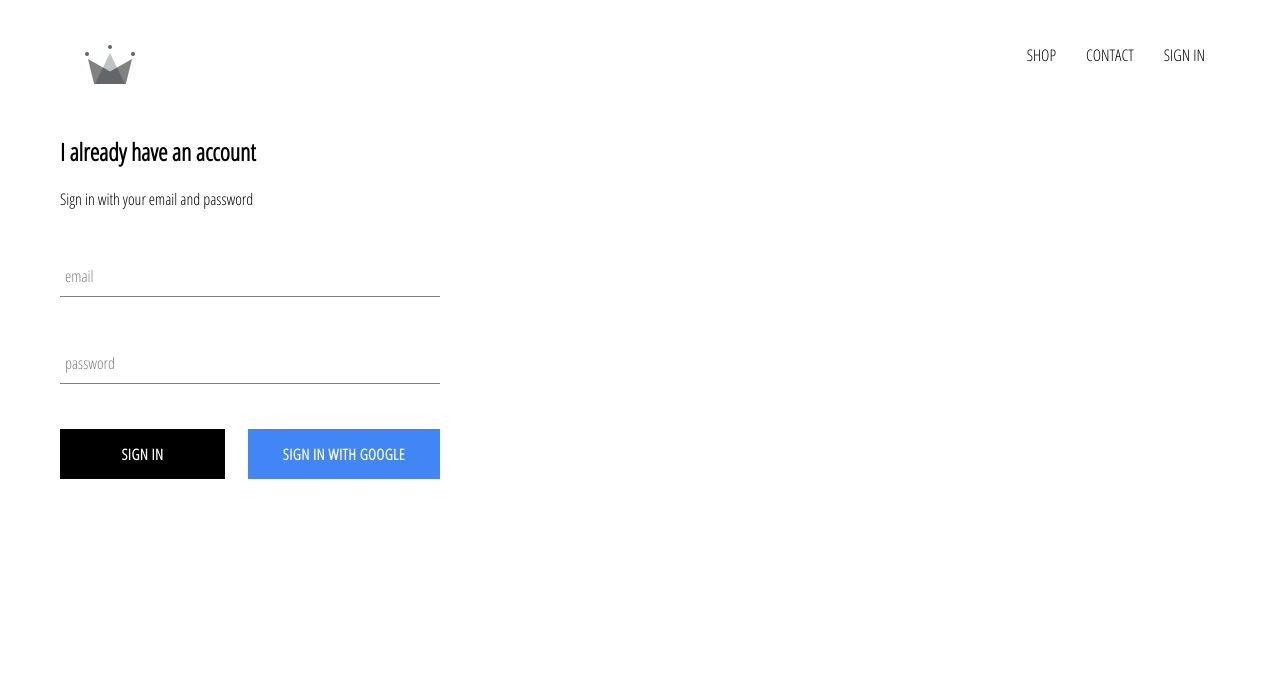
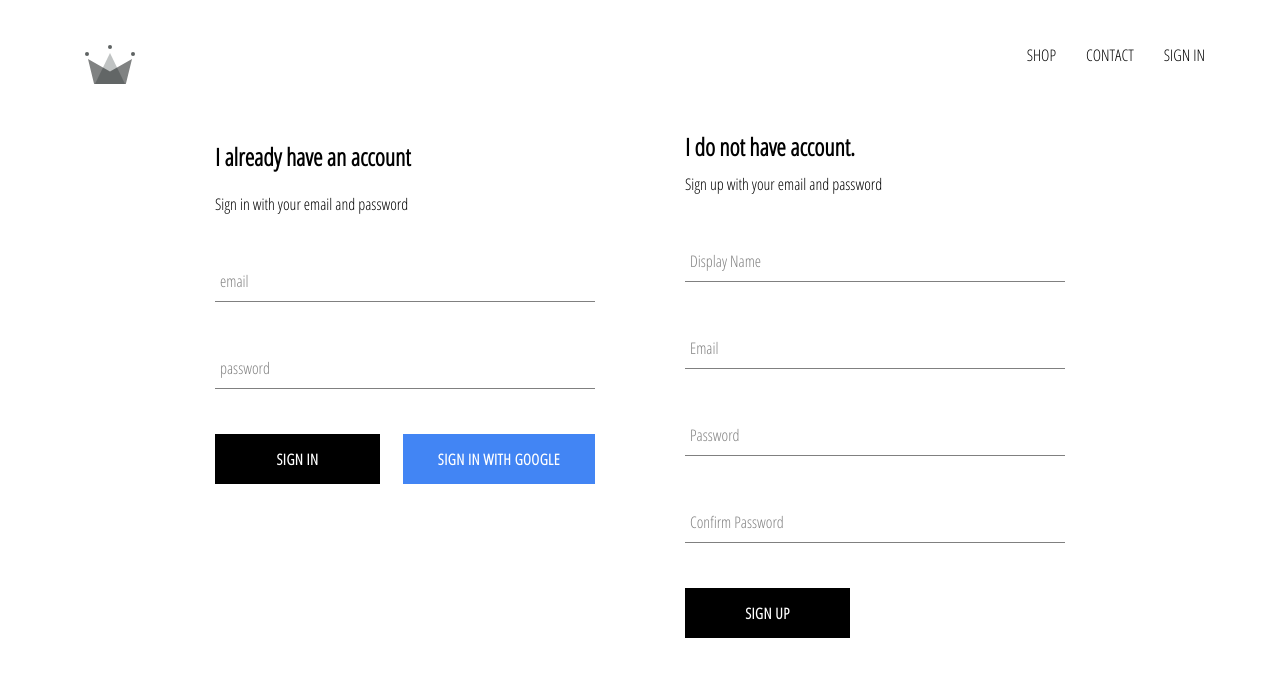
Before and after one commit to Rasila-Hirani/crwn-Eshop, a React (Create React App) app: page /signin in a window 1280 px wide. Shown: the top 676 px of the page. Built offline with nearby package versions, Linux system fonts and the light colour scheme; no server answers.

Commit message:
finishing signin and handlesubmit

```diff
--- a/src/App.js
+++ b/src/App.js
@@ -4,7 +4,7 @@
 import HomePage from './component/pages/homepage/homepage';
 import Header from './component/header/header';
 import ShopPage from './component/pages/shop/shop';
-import {auth} from './firebase/firebase.utils';
+import {auth, createUserProfileDocument} from './firebase/firebase.utils';
 import SignInSignUpPage from './component/pages/sigin-in-and-sign-up/sigin-in-and-sign-up';
 
 class App extends React.Component {
@@ -18,9 +18,19 @@
   unsubscriveFromAuth=null;
 
   componentDidMount(){
-  this.unsubscriveFromAuth = auth.onAuthStateChanged(user =>{
-      this.setState({currentUser:user});
-      console.log(user )
+  this.unsubscriveFromAuth = auth.onAuthStateChanged(async user =>{
+    if(user){
+      const userSnap =await createUserProfileDocument(user);
+      this.setState({
+        currentUser:{
+          id:userSnap.id,
+          ...userSnap.data()
+        }
+      })
+
+    }else{
+      this.setState({currentUser:user})
+    }
     })
   }
   componentWillUnmount(){
--- a/src/component/pages/sigin-in-and-sign-up/sigin-in-and-sign-up.jsx
+++ b/src/component/pages/sigin-in-and-sign-up/sigin-in-and-sign-up.jsx
@@ -1,12 +1,12 @@
 import React from 'react';
-
 import './sigin-in-and-sign-up.scss';
 import SignIn from '../../sign-in/sign-in';
+import SignUp from '../../sign-up/sign-up';
 
 const SignInSignUpPage =() =>(
     <div className="sign-in-and-sign-up">
         <SignIn/>
-
+        <SignUp/>
     </div>
 
 );
--- a/src/component/pages/sigin-in-and-sign-up/sigin-in-and-sign-up.scss
+++ b/src/component/pages/sigin-in-and-sign-up/sigin-in-and-sign-up.scss
@@ -0,0 +1,6 @@
+.sign-in-and-sign-up {
+    width: 850px;
+    display: flex;
+    justify-content: space-between;
+    margin: 30px auto;
+  }
--- a/src/component/sign-in/sign-in.jsx
+++ b/src/component/sign-in/sign-in.jsx
@@ -2,9 +2,10 @@
 import FormInput from '../form-input/form-input';
 import CustomButton from '../custom-button/custom-button';
 
-import { signInWithGoogle } from '../../firebase/firebase.utils';
+import { signInWithGoogle ,signInwithEmailPassword} from '../../firebase/firebase.utils';
 
 import './sign-in.scss'
+
 
 class SignIn extends React.Component{
     constructor(props){
@@ -17,7 +18,14 @@
     }
     handleSubmit=(e)=>{
         e.preventDefault();
-        this.setState({email:'',password:''})
+        const {email, password} = this.state;
+        try{
+            signInwithEmailPassword(email,password)
+            this.setState({email:'',password:''})
+        }catch(e){
+            console.log(e)
+        }
+
     }
     handleChange =(e)=>{
         const {name,value} = e.target;
--- /dev/null
+++ b/src/component/sign-up/sign-up.jsx
@@ -0,0 +1,88 @@
+import React from 'react';
+
+import FormInput from '../form-input/form-input';
+import CustomButton from '../custom-button/custom-button';
+import {signUpwithEmailAndPassword,createUserProfileDocument} from '../../firebase/firebase.utils';
+import './sign-up.scss';
+
+
+class SignUp extends React.Component{
+    constructor(){
+        super();
+
+        this.state={
+            displayName:'',
+            email:'',
+            password:'',
+            confirmPassword:''
+        }
+    }
+    handleSubmit = async event =>{
+        event.preventDefault();
+        const {displayName, email,password,confirmPassword}=this.state;
+        if(password !== confirmPassword){
+            alert("passwords don't match");
+            return;
+        }
+        try{
+      const user = await signUpwithEmailAndPassword(email,password,displayName);
+
+         await createUserProfileDocument(user,{displayName})
+           this.setState({
+            displayName:'',
+            email:'',
+            password:'',
+            confirmPassword:''
+           })
+        }catch(error){
+            console.error('error')
+        }
+    }
+    handleChange = event =>{
+        const {name,value} = event.target;
+        this.setState({[name]:value })
+    }
+    render(){
+        const {displayName, email,password,confirmPassword}=this.state;
+        return(
+            <div className="sign-up">
+                <h2 className="title">I do not have account.</h2>
+                <span>Sign up with your email and password</span>
+                <form className="sign-up-form" onSubmit={this.handleSubmit}>
+                    <FormInput
+                        type="text"
+                        name="displayName"
+                        label="Display Name"
+                        value={displayName}
+                        handleChange={this.handleChange}
+                        required
+                    />
+                <FormInput
+                        name="email"
+                        type="email"
+                        label="Email"
+                        value={email}
+                        handleChange={this.handleChange}
+                        required />
+                 <FormInput
+                        name="password"
+                        type="password"
+                        label="Password"
+                        value={password}
+                        handleChange={this.handleChange}
+                        required />
+                 <FormInput
+                        name="confirmPassword"
+                        type="password"
+                        label="Confirm Password"
+                        value={confirmPassword}
+                        handleChange={this.handleChange}
+                        required />
+                <CustomButton type="submit">SIGN UP</CustomButton>
+                </form>
+            </div>
+        );
+    }
+}
+
+export default SignUp;
--- /dev/null
+++ b/src/component/sign-up/sign-up.scss
@@ -0,0 +1,9 @@
+.sign-up {
+    display: flex;
+    flex-direction: column;
+    width: 380px;
+
+    .title {
+      margin: 10px 0;
+    }
+  }
--- a/src/firebase/firebase.utils.js
+++ b/src/firebase/firebase.utils.js
@@ -1,8 +1,11 @@
-import { initializeApp } from "firebase/app";
-import { getFirestore } from "firebase/firestore";
-import { getAuth, GoogleAuthProvider,signInWithPopup } from "firebase/auth";
 
-const firebaseConfig ={
+import { initializeApp } from 'firebase/app';
+import { getFirestore, doc, getDoc,setDoc } from 'firebase/firestore';
+import {getAuth ,GoogleAuthProvider,signInWithPopup,createUserWithEmailAndPassword,signInWithEmailAndPassword} from 'firebase/auth';
+
+
+
+const config ={
     apiKey: process.env.REACT_APP_FIREBASE_API_KEY,
     authDomain: process.env.REACT_APP_FIREBASE_AUTH_DOMAIN,
     projectId: process.env.REACT_APP_FIREBASE_PROJECT_ID,
@@ -10,16 +13,55 @@
     messagingSenderId: process.env.REACT_APP_FIREBASE_MESSAGING_SENDER_ID,
     appId: process.env.REACT_APP_FIREBASE_APP_ID
   }
+  const app = initializeApp(config);
+  const db = getFirestore(app);
+  export const auth = getAuth(app);
 
-  const firebase = initializeApp(firebaseConfig);
-  const db = getFirestore(firebase);
-  export const auth = getAuth();
+  export const createUserProfileDocument = async (userAuth, additionalData) =>{
+    if(!userAuth) return;
+
+    const userRef = await doc(db,'users',`${userAuth.uid}`);
+    const userSnap = await getDoc(userRef);
+
+    if(!userSnap.exists()){
+        const {displayName, email} = userAuth;
+         const createdAt = new Date()
+            try{
+            await setDoc(userRef,{
+            displayName,
+            email,
+            createdAt,
+            ...additionalData
+            })
+            }catch(error){
+            console.log('error creating user',error.message)
+            }
+    }
+
+    return userSnap;
+  }
+
+ export const signUpwithEmailAndPassword =async(email,password,displayName)=>{
+    const {user} =await createUserWithEmailAndPassword(auth,email,password,displayName)
+   return user;
+ }
+export const signInwithEmailPassword = (email,password)=>{
+    signInWithEmailAndPassword(auth, email, password)
+  .then((userCredential) => {
+    // Signed in
+  //  const user = userCredential.user;
+    // ...
+  })
+  .catch((error) => {
+    const errorCode = error.code;
+    const errorMessage = error.message;
+    console.log(errorCode)
+
+  });
+}
+  const provider = new GoogleAuthProvider();
+  provider.setCustomParameters({ prompt: 'select_account' });
+  export const signInWithGoogle = () => signInWithPopup(auth ,provider);
 
 
-const provider = new GoogleAuthProvider();
-
-provider.setCustomParameters({prompt:'select_account'});
-
-export const signInWithGoogle = ()=> signInWithPopup(auth,provider);
-
-export default firebase;
+export default app;
```
